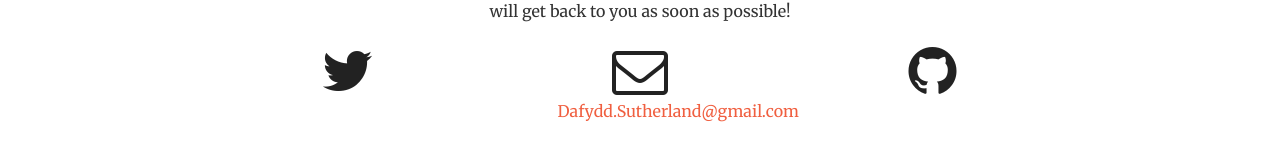
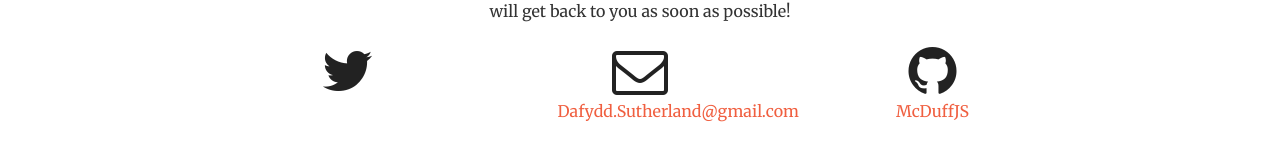
Before and after one commit to McDuffJS/mcduffjs.github.io, a Jekyll site: the page built from index.html, in a window 1280 px wide and 900 px high, scrolled down 903 px. Shown: the part 657-818 px from the top of the window. Built offline with Jekyll 4.4.1, drawn with Linux system fonts in a browser that asks for light colours.

Commit message:
github username
github username

```diff
--- a/_config.yml
+++ b/_config.yml
@@ -6,7 +6,7 @@ baseurl: "" # the subpath of your site, e.g. /blog/
 url: "" # the base hostname & protocol for your site
 
 twitter_username:
-github_username:
+github_username: McDuffJS
 
 # Build settings
 markdown: kramdown
```
